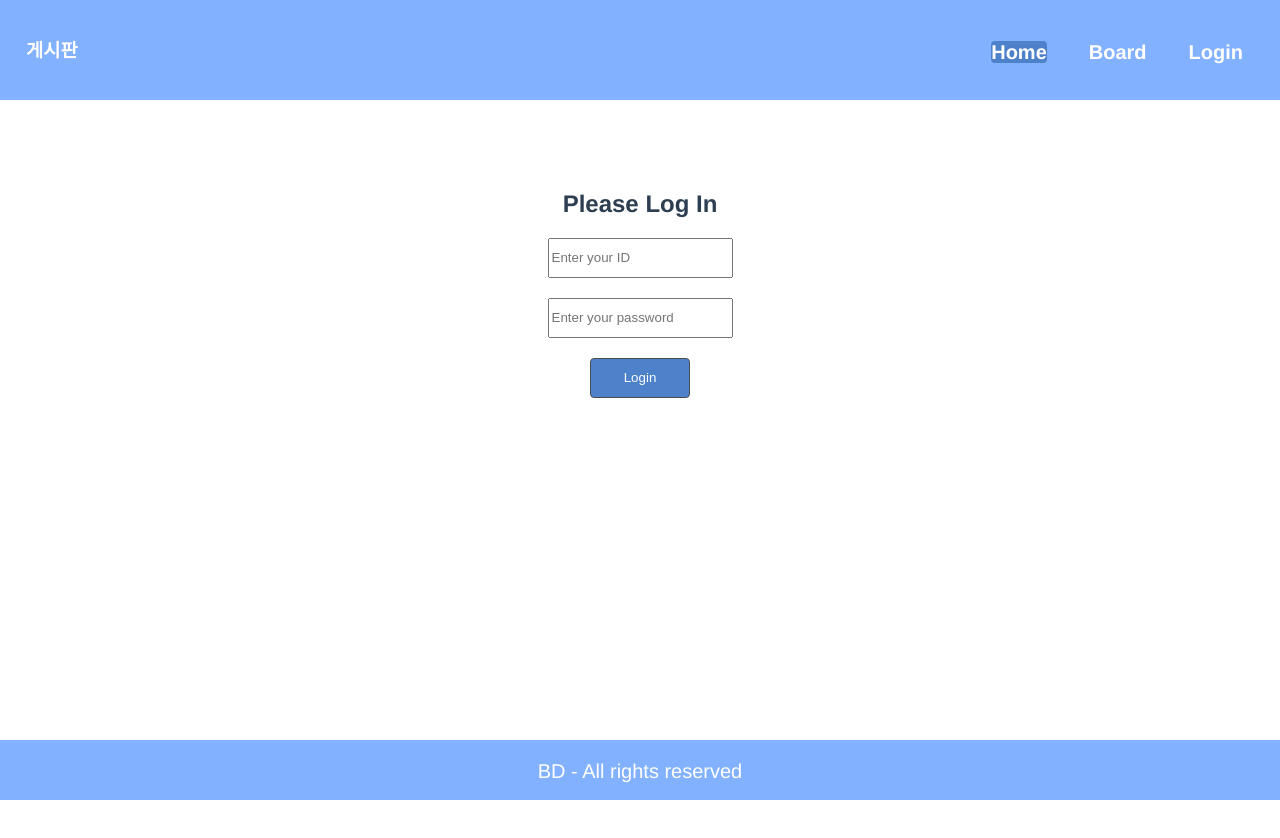
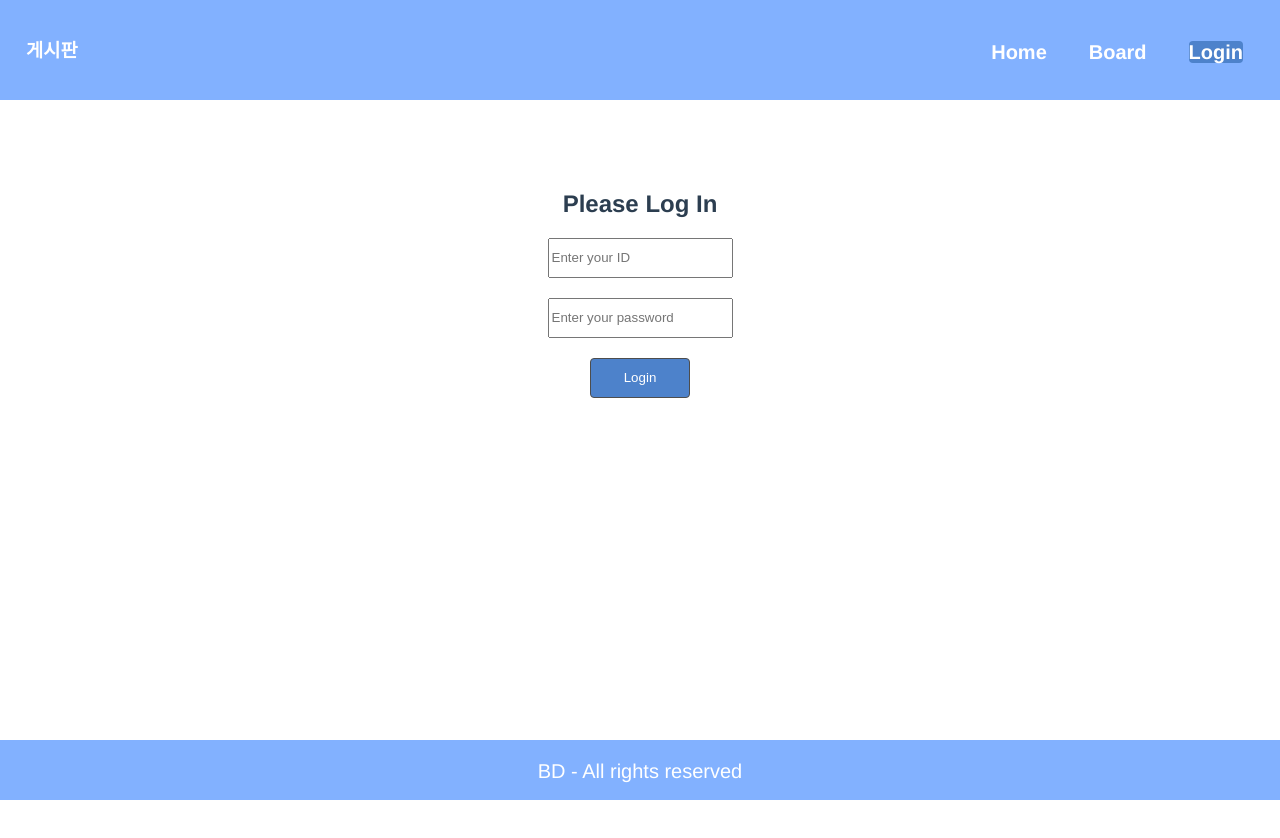
Before and after one commit to ParkJiu/bulletin-board, a Vue app in the folder frontend-board/: page /pageLogin in a window 1280 px wide. Shown: the top 838 px of the page. Built offline with nearby package versions, Linux system fonts and the light colour scheme.

Commit message:
add route-link-active

```diff
--- a/frontend-board/src/assets/style.css
+++ b/frontend-board/src/assets/style.css
@@ -87,7 +87,7 @@ ul {
   border: var(--color-white);
   transition: all var(--animation-duration) ease-in;
 }
-.navbar__menu__item__clicked {
+.route-link-active {
   background-color: #4d82cb;
   border-radius: var(--size-border-radius);
   border: var(--color-white);
--- a/frontend-board/src/components/PageHeader.vue
+++ b/frontend-board/src/components/PageHeader.vue
@@ -4,13 +4,13 @@
       <div class="navbar__menu">
         <ul class="navbar__menu">
           <li class="navbar__menu__item">
-            <router-link to="/" @click="ClickedHome" :class="{navbar__menu__item__clicked : clickedHome}">Home</router-link>
+            <router-link to="/">Home</router-link>
           </li>
           <li class="navbar__menu__item">
-            <router-link to="/boardList" @click="ClickedBoard" :class="{navbar__menu__item__clicked : clickedBoard}">Board</router-link>
+            <router-link to="/boardList">Board</router-link>
           </li>
           <li class="navbar__menu__item">
-            <router-link to="/pageLogin" v-if="!this.$store.getters.getIsAuth" @click="ClickedLogin" :class="{navbar__menu__item__clicked : clickedLogin}">Login</router-link>
+            <router-link to="/pageLogin" v-if="!this.$store.getters.getIsAuth">Login</router-link>
             <a v-if="this.$store.getters.getIsAuth" @click="fnLogout">Logout</a>
           </li>
         </ul>
@@ -19,37 +19,14 @@
 </template>
 
 <script>
+
 export default {
   data(){
     return{
-      clickedHome: true,
-      clickedBoard: false,
-      clickedLogin: false,
+
     }
   },
   methods:{
-    ClickedHome(){
-      this.clickedHome = true;
-      this.clickedBoard = false;
-      this.clickedLogin = false;
-    },
-    ClickedBoard(){
-      if (!this.$store.getters.getIsAuth){
-        this.clickedHome = false;
-        this.clickedBoard = false;
-        this.clickedLogin = true;
-      }
-      else {
-        this.clickedHome = false;
-        this.clickedBoard = true;
-        this.clickedLogin = false;
-      }
-    },
-    ClickedLogin(){
-      this.clickedHome = false;
-      this.clickedBoard = false;
-      this.clickedLogin = true;
-    },
     fnLogout(){
       localStorage.removeItem('user_token')
       localStorage.removeItem('user_role')
--- a/frontend-board/src/router/index.js
+++ b/frontend-board/src/router/index.js
@@ -56,6 +56,8 @@ const routes = [
 const router = createRouter({
   history: createWebHistory(process.env.BASE_URL),
   routes,
+  linkActiveClass: "route-link-active",
+  linkExactActiveClass: "route-link-active"
 });
 
 export default router;
```
